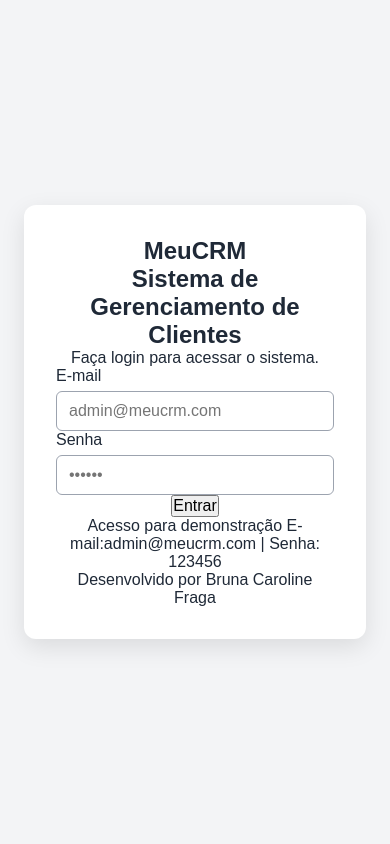
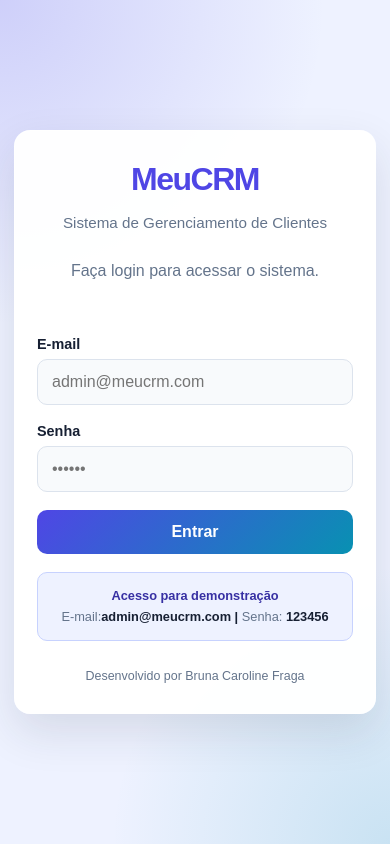
Before and after one commit to BrunaFraga-0/meucrm, a Next.js app in the folder frontend/: page / in a window 390 px wide. Built offline with nearby package versions, Linux system fonts and the light colour scheme.

Commit message:
style: aprimora estilo e layout da interface do frontend

```diff
--- a/frontend/src/app/clientes/page.module.css
+++ b/frontend/src/app/clientes/page.module.css
@@ -1,19 +1,288 @@
 .main {
   min-height: 100vh;
-  padding: 32px;
+  padding: 32px 24px;
+  background:
+    linear-gradient(135deg, rgba(79, 70, 229, 0.07), transparent 35%),
+    var(--cor-fundo);
 }
 
 .telaClientes {
   width: 100%;
-  max-width: 1200px;
+  max-width: 1280px;
   margin: 0 auto;
 }
 
 .cabecalho {
-  margin-bottom: 24px;
+  display: flex;
+  align-items: center;
+  justify-content: space-between;
+  gap: 20px;
+  margin-bottom: 28px;
+  padding: 22px 26px;
+  border-radius: 16px;
+  background: linear-gradient(135deg, #312e81, #4f46e5 58%, #0891b2);
+  color: #ffffff;
+  box-shadow: 0 12px 28px rgba(49, 46, 129, 0.2);
 }
 
-.mensagemErro {
-  margin-bottom: 16px;
+.identificacao {
+  display: flex;
+  flex-direction: column;
+  gap: 4px;
+}
+
+.titulo {
+  font-size: 1.75rem;
+  letter-spacing: -0.5px;
+}
+
+.subtitulo {
+  color: #dbeafe;
+  font-size: 0.9rem;
+  font-weight: 400;
+}
+
+.botaoSair {
+  padding: 9px 16px;
+  border: 1px solid rgba(255, 255, 255, 0.55);
+  border-radius: 9px;
+  background: rgba(255, 255, 255, 0.12);
+  color: #ffffff;
+  font-weight: 700;
+  transition: background 0.2s;
+}
+
+.botaoSair:hover {
+  background: rgba(255, 255, 255, 0.22);
+}
+
+.busca,
+.formCadastro {
+  margin-bottom: 24px;
+  padding: 22px;
+  border: 1px solid var(--cor-borda);
+  border-radius: 14px;
+  background: var(--cor-superficie);
+  box-shadow: 0 8px 24px rgba(30, 41, 59, 0.06);
+}
+
+.busca label,
+.formCadastro label {
+  display: block;
+  margin-bottom: 7px;
+  color: #334155;
+  font-size: 0.88rem;
+  font-weight: 700;
+}
+
+.linhaBusca {
+  display: flex;
+  gap: 10px;
+}
+
+.linhaBusca input {
+  flex: 1;
+}
+
+.busca input,
+.formCadastro input,
+.formCadastro textarea {
+  width: 100%;
+  padding: 11px 12px;
+  border: 1px solid var(--cor-borda);
+  border-radius: 9px;
+  background: #f8fafc;
+  color: var(--cor-texto);
+  transition: border-color 0.2s, box-shadow 0.2s, background 0.2s;
+}
+
+.busca input:focus,
+.formCadastro input:focus,
+.formCadastro textarea:focus {
+  border-color: var(--cor-primaria);
+  background: #ffffff;
+  box-shadow: 0 0 0 3px rgba(79, 70, 229, 0.12);
+}
+
+.formCadastro textarea {
+  min-height: 100px;
+  resize: vertical;
+}
+
+.campos {
+  display: grid;
+  grid-template-columns: repeat(2, minmax(0, 1fr));
+  gap: 18px;
+}
+
+.campoObservacoes {
+  grid-column: 1 / -1;
+}
+
+.acoesFormulario {
+  display: flex;
+  gap: 10px;
+  margin-top: 20px;
+}
+
+.botaoPrimario,
+.botaoSecundario,
+.botaoEditar,
+.botaoExcluir {
+  padding: 10px 16px;
+  border-radius: 9px;
+  font-weight: 700;
+  transition: transform 0.2s, background 0.2s, box-shadow 0.2s;
+}
+
+.botaoPrimario {
+  border: 0;
+  background: var(--cor-primaria);
+  color: #ffffff;
+}
+
+.botaoPrimario:hover {
+  background: var(--cor-primaria-escura);
+  box-shadow: 0 7px 15px rgba(79, 70, 229, 0.2);
+  transform: translateY(-1px);
+}
+
+.botaoSecundario {
+  border: 1px solid var(--cor-borda);
+  background: #ffffff;
+  color: #475569;
+}
+
+.botaoSecundario:hover {
+  background: #f1f5f9;
+}
+
+.mensagem {
+  margin-bottom: 20px;
+  padding: 12px 15px;
+  border-left: 4px solid var(--cor-primaria);
+  border-radius: 8px;
+  background: #eef2ff;
+  color: #3730a3;
+  font-size: 0.9rem;
+}
+
+.subtituloCadastroEdicao {
+  margin-bottom: 12px;
+  color: var(--cor-texto);
+  font-size: 1.15rem;
+}
+
+.tabelaContainer {
+  overflow-x: auto;
+  border: 1px solid var(--cor-borda);
+  border-radius: 14px;
+  background: var(--cor-superficie);
+  box-shadow: 0 8px 24px rgba(30, 41, 59, 0.06);
+}
+
+.tabela {
+  width: 100%;
+  min-width: 950px;
+  border-collapse: collapse;
+}
+
+.tabela th,
+.tabela td {
+  padding: 14px 16px;
+  border-bottom: 1px solid #e8edf4;
+  text-align: left;
+  vertical-align: top;
+}
+
+.tabela th {
+  background: #f8fafc;
+  color: #475569;
+  font-size: 0.78rem;
+  letter-spacing: 0.04em;
+  text-transform: uppercase;
+}
+
+.tabela td {
+  color: #334155;
+  font-size: 0.88rem;
+  line-height: 1.5;
+}
+
+.tabela tbody tr:hover {
+  background: #fafbff;
+}
+
+.tabela tbody tr:last-child td {
+  border-bottom: 0;
+}
+
+.semClientes {
+  padding: 30px !important;
+  color: var(--cor-texto-suave) !important;
+  text-align: center !important;
+}
+
+.acoesTabela {
+  display: flex;
+  gap: 8px;
+  white-space: nowrap;
+}
+
+.botaoEditar,
+.botaoExcluir {
+  padding: 7px 10px;
+  font-size: 0.8rem;
+}
+
+.botaoEditar {
+  border: 1px solid #a5b4fc;
+  background: #eef2ff;
+  color: #3730a3;
+}
+
+.botaoEditar:hover {
+  background: #e0e7ff;
+}
+
+.botaoExcluir {
+  border: 1px solid #fecaca;
+  background: #fef2f2;
   color: #b91c1c;
 }
+
+.botaoExcluir:hover {
+  background: #fee2e2;
+}
+
+@media (max-width: 720px) {
+  .main {
+    padding: 18px 12px;
+  }
+
+  .cabecalho {
+    padding: 19px;
+  }
+
+  .titulo {
+    font-size: 1.45rem;
+  }
+
+  .campos {
+    grid-template-columns: 1fr;
+  }
+
+  .campoObservacoes {
+    grid-column: auto;
+  }
+
+  .linhaBusca,
+  .acoesFormulario {
+    flex-direction: column;
+  }
+
+  .linhaBusca button,
+  .acoesFormulario button {
+    width: 100%;
+  }
+}
--- a/frontend/src/app/globals.css
+++ b/frontend/src/app/globals.css
@@ -1,19 +1,31 @@
+:root {
+  --cor-primaria: #4f46e5;
+  --cor-primaria-escura: #3730a3;
+  --cor-secundaria: #0891b2;
+  --cor-fundo: #f4f7fb;
+  --cor-superficie: #ffffff;
+  --cor-texto: #172033;
+  --cor-texto-suave: #64748b;
+  --cor-borda: #dce3ed;
+  --cor-erro: #b91c1c;
+  --cor-sucesso: #166534;
+  --sombra: 0 18px 45px rgba(30, 41, 59, 0.12);
+}
+
 * {
   box-sizing: border-box;
+  margin: 0;
   padding: 0;
-  margin: 0;
 }
 
 html,
 body {
-  min-height: 100vh;
-  max-width: 100vw;
-  overflow-x: hidden;
+  min-height: 100%;
 }
 
 body {
-  background-color: #f3f4f6;
-  color: #1f2937;
+  background: var(--cor-fundo);
+  color: var(--cor-texto);
   font-family: Arial, Helvetica, sans-serif;
 }
 
@@ -22,3 +34,17 @@ input,
 textarea {
   font: inherit;
 }
+
+button {
+  cursor: pointer;
+}
+
+button:disabled {
+  cursor: not-allowed;
+  opacity: 0.65;
+}
+
+input,
+textarea {
+  outline: none;
+}
--- a/frontend/src/app/page.module.css
+++ b/frontend/src/app/page.module.css
@@ -1,174 +1,154 @@
-.page {
-  --background: #fafafa;
-  --foreground: #fff;
-
-  --text-primary: #000;
-  --text-secondary: #666;
-
-  --button-primary-hover: #383838;
-  --button-secondary-hover: #f2f2f2;
-  --button-secondary-border: #ebebeb;
-
+.main {
   display: flex;
-  flex: 1;
-  flex-direction: column;
+  min-height: 100vh;
   align-items: center;
   justify-content: center;
-  font-family: var(--font-geist-sans);
-  background-color: var(--background);
-}
-
-.main {
-  display: flex;
-  flex: 1;
-  width: 100%;
-  max-width: 800px;
-  min-height: 100vh;
-  flex-direction: column;
-  align-items: center;
-  justify-content: center;
-  background-color: #f3f4f6;
-  color: #1f2937;
-  padding: 120px 60px;
-  text-align: center;
-}
-
-.intro {
-  display: flex;
-  flex-direction: column;
-  align-items: flex-start;
-  text-align: left;
-  gap: 24px;
-}
-
-.intro h1 {
-  max-width: 320px;
-  font-size: 40px;
-  font-weight: 600;
-  line-height: 48px;
-  letter-spacing: -2.4px;
-  text-wrap: balance;
-  color: var(--text-primary);
-  text-align: center;
-}
-
-.intro p {
-  max-width: 440px;
-  font-size: 18px;
-  line-height: 32px;
-  text-wrap: balance;
-  color: var(--text-secondary);
-  text-align: center;
-}
-
-.intro a {
-  font-weight: 500;
-  color: var(--text-primary);
-}
-
-.ctas {
-  display: flex;
-  flex-direction: row;
-  width: 100%;
-  max-width: 440px;
-  gap: 16px;
-  font-size: 14px;
-}
-
-.ctas a {
-  display: flex;
-  justify-content: center;
-  align-items: center;
-  height: 40px;
-  padding: 0 16px;
-  border-radius: 128px;
-  border: 1px solid transparent;
-  transition: 0.2s;
-  cursor: pointer;
-  width: fit-content;
-  font-weight: 500;
-}
-
-a.primary {
-  background: var(--text-primary);
-  color: var(--background);
-  gap: 8px;
-}
-
-a.secondary {
-  border-color: var(--button-secondary-border);
-}
-
-/* Enable hover only on non-touch devices */
-@media (hover: hover) and (pointer: fine) {
-  a.primary:hover {
-    background: var(--button-primary-hover);
-    border-color: transparent;
-  }
-
-  a.secondary:hover {
-    background: var(--button-secondary-hover);
-    border-color: transparent;
-  }
-}
-
-@media (max-width: 600px) {
-  .main {
-    padding: 48px 24px;
-  }
-
-  .intro {
-    gap: 16px;
-  }
-
-  .intro h1 {
-    font-size: 32px;
-    line-height: 40px;
-    letter-spacing: -1.92px;
-  }
-}
-
-@media (prefers-color-scheme: dark) {
-  .logo {
-    filter: invert();
-  }
-
-  .page {
-    --background: #000;
-    --foreground: #000;
-
-    --text-primary: #ededed;
-    --text-secondary: #999;
-
-    --button-primary-hover: #ccc;
-    --button-secondary-hover: #1a1a1a;
-    --button-secondary-border: #1a1a1a;
-  }
+  padding: 32px 20px;
+  background:
+    radial-gradient(circle at top left, rgba(79, 70, 229, 0.2), transparent 35%),
+    radial-gradient(circle at bottom right, rgba(8, 145, 178, 0.16), transparent 30%),
+    #eef2ff;
 }
 
 .telaDeLogin {
   width: 100%;
-  max-width: 440px;
-  padding: 32px;
-  border-radius: 12px;
-  background-color: #ffffff;
-  color: #1f2937;
-  box-shadow: 0 8px 24px rgba(0, 0, 0, 0.1);
+  max-width: 460px;
+  padding: 42px;
+  border: 1px solid rgba(255, 255, 255, 0.8);
+  border-radius: 22px;
+  background: rgba(255, 255, 255, 0.96);
+  box-shadow: var(--sombra);
+}
+
+.cabecalho {
+  margin-bottom: 28px;
+  text-align: center;
+}
+
+.tituloCategoria {
+  display: inline-block;
+  color: var(--cor-primaria);
+  font-size: 2.4rem;
+  font-weight: 800;
+  letter-spacing: -1.5px;
+}
+
+.subtitulo {
+  margin-top: 8px;
+}
+
+.subtituloCategoria {
+  color: var(--cor-texto-suave);
+  font-size: 0.95rem;
+  font-weight: 500;
+}
+
+.paragrafo {
+  margin-bottom: 24px;
+  color: var(--cor-texto-suave);
+  text-align: center;
+}
+
+.mensagemErro {
+  min-height: 22px;
+  margin-bottom: 10px;
+  color: var(--cor-erro);
+  font-size: 0.9rem;
+  text-align: center;
+}
+
+.form {
+  display: flex;
+  flex-direction: column;
+  gap: 18px;
 }
 
 .formEmail,
 .formSenha {
   display: flex;
   flex-direction: column;
-  gap: 6px;
-  text-align: left;
+  gap: 7px;
+}
+
+.form label {
+  color: var(--cor-texto);
+  font-size: 0.9rem;
+  font-weight: 700;
 }
 
 .form input {
   width: 100%;
-  padding: 10px 12px;
-  border: 1px solid #9ca3af;
-  border-radius: 6px;
-  background-color: #ffffff;
-  color: #111827;
+  padding: 13px 14px;
+  border: 1px solid var(--cor-borda);
+  border-radius: 10px;
+  background: #f8fafc;
+  color: var(--cor-texto);
+  transition: border-color 0.2s, box-shadow 0.2s, background 0.2s;
 }
+
+.form input:focus {
+  border-color: var(--cor-primaria);
+  background: #ffffff;
+  box-shadow: 0 0 0 3px rgba(79, 70, 229, 0.14);
+}
+
+.botaoEntrar {
+  width: 100%;
+  padding: 13px 20px;
+  border: 0;
+  border-radius: 10px;
+  background: linear-gradient(135deg, var(--cor-primaria), var(--cor-secundaria));
+  color: #ffffff;
+  font-weight: 700;
+  transition: transform 0.2s, box-shadow 0.2s;
+}
+
+.botaoEntrar:hover {
+  transform: translateY(-1px);
+  box-shadow: 0 10px 20px rgba(79, 70, 229, 0.22);
+}
+
+.paragrafoMensagem {
+  padding: 13px;
+  border: 1px solid #c7d2fe;
+  border-radius: 10px;
+  background: #eef2ff;
+  color: var(--cor-texto-suave);
+  font-size: 0.8rem;
+  line-height: 1.6;
+  text-align: center;
+}
+
+.paragrafoMensagemSpan {
+  display: block;
+  color: var(--cor-primaria-escura);
+  font-weight: 700;
+}
+
+.paragrafoMensagemSpanEmail,
+.paragrafoMensagemSpanSenha {
+  color: var(--cor-texto);
+  font-weight: 700;
+}
+
+.rodape {
+  margin-top: 28px;
+  color: var(--cor-texto-suave);
+  font-size: 0.78rem;
+  text-align: center;
+}
+
+@media (max-width: 520px) {
+  .main {
+    padding: 20px 14px;
+  }
+
+  .telaDeLogin {
+    padding: 30px 22px;
+    border-radius: 16px;
+  }
+
+  .tituloCategoria {
+    font-size: 2rem;
+  }
+}
```
Also changed, not shown: frontend/src/app/clientes/page.tsx (+27 -18 lines).
